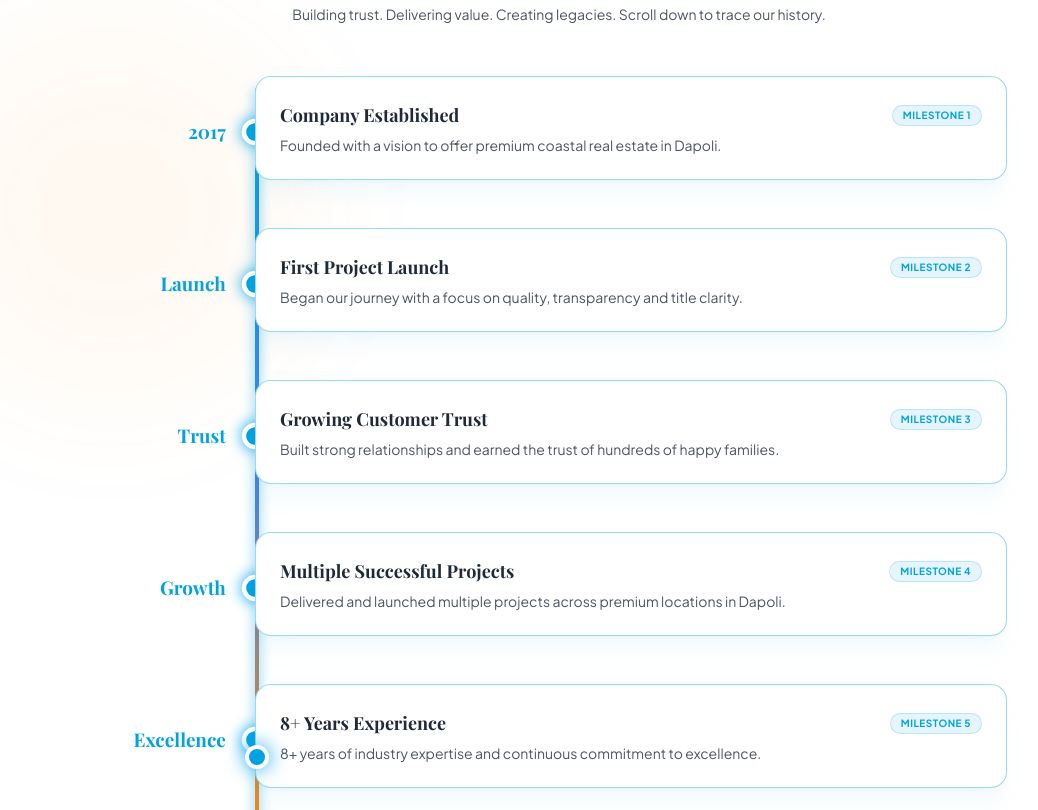
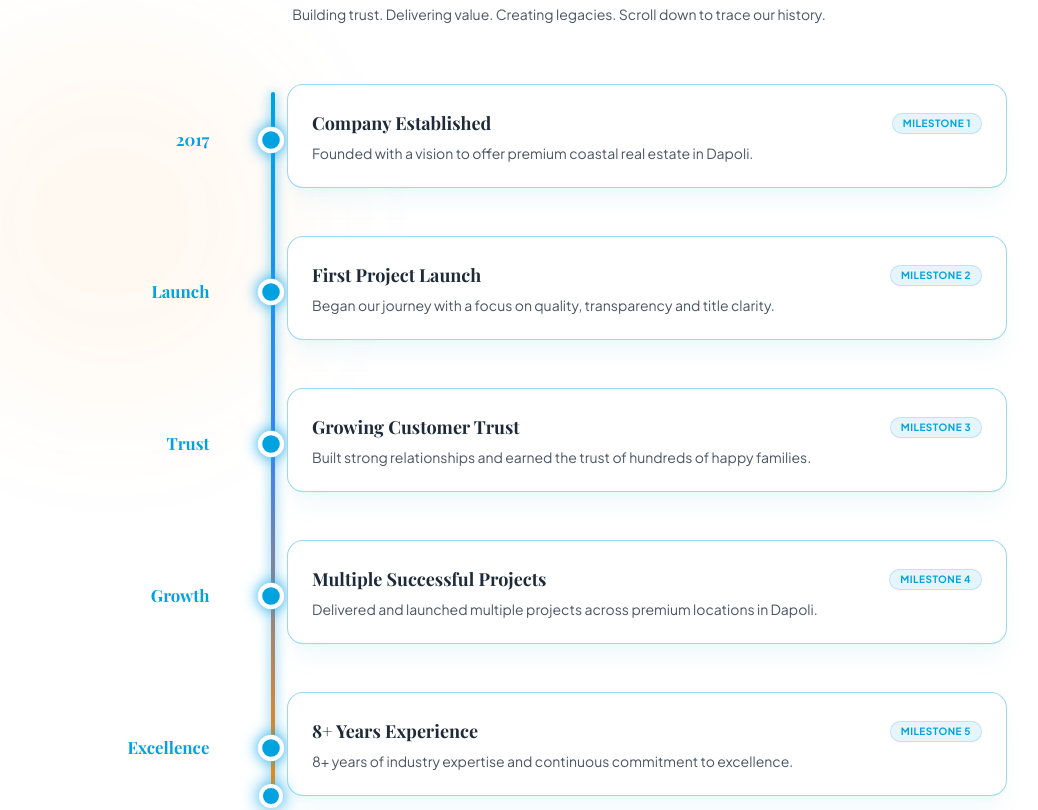
Before and after one commit to neuronexuspvtltd/kokan-nirvana-, a React (Vite) app: page /about in a window 1280 px wide. Shown: the part 3118-3928 px from the top of the page, without its empty margins (81-1119 px from the left). Built offline with nearby package versions, Linux system fonts and the light colour scheme; no server answers; a web font is replaced by a local one.

Commit message:
fix(about): adjust timeline line tracking padding to start/end exactly at dot centers and add generous card left-margin to eliminate line-box overlap

```diff
--- a/src/components/AboutSection.jsx
+++ b/src/components/AboutSection.jsx
@@ -35,9 +35,9 @@ function AnimatedJourneyTimeline({ items }) {
       const rect = containerRef.current.getBoundingClientRect();
       const windowHeight = window.innerHeight;
 
-      // Start progress when top of container reaches 75% of viewport
-      const startPos = windowHeight * 0.75;
-      const totalHeight = rect.height;
+      // Evaluate progress as timeline crosses the viewport center
+      const startPos = windowHeight * 0.7;
+      const totalHeight = rect.height - 72;
       const currentScroll = startPos - rect.top;
 
       let progress = (currentScroll / totalHeight) * 100;
@@ -46,25 +46,25 @@ function AnimatedJourneyTimeline({ items }) {
     };
 
     window.addEventListener('scroll', handleScroll, { passive: true });
-    handleScroll(); // Initial evaluation
+    handleScroll();
     return () => window.removeEventListener('scroll', handleScroll);
   }, []);
 
   return (
-    <div ref={containerRef} className="relative max-w-4xl mx-auto py-6">
-      {/* Background Vertical Line Track */}
-      <div className="absolute left-6 sm:left-36 top-8 bottom-8 w-1 bg-gray-200 rounded-full"></div>
+    <div ref={containerRef} className="relative max-w-4xl mx-auto py-8">
+      {/* Background Vertical Line Track (Starts at center of Node 1, ends at center of Node 5) */}
+      <div className="absolute left-7 sm:left-40 top-[2.25rem] bottom-[2.25rem] w-1 bg-gray-200 rounded-full"></div>
 
       {/* Animated Filled Line */}
       <div
-        className="absolute left-6 sm:left-36 top-8 w-1 rounded-full bg-gradient-to-b from-brand-cyan via-blue-500 to-brand-orange shadow-[0_0_12px_rgba(14,165,233,0.8)] transition-all duration-150 ease-out"
-        style={{ height: `${scrollProgress}%` }}
+        className="absolute left-7 sm:left-40 top-[2.25rem] w-1 rounded-full bg-gradient-to-b from-brand-cyan via-blue-500 to-brand-orange shadow-[0_0_12px_rgba(14,165,233,0.8)] transition-all duration-150 ease-out"
+        style={{ height: `calc((100% - 4.5rem) * ${scrollProgress / 100})` }}
       ></div>
 
       {/* Traveling Glowing Beacon Dot */}
       <div
-        className="absolute left-6 sm:left-36 -translate-x-[10px] -translate-y-1/2 w-6 h-6 rounded-full bg-brand-cyan border-4 border-white shadow-[0_0_20px_#0ea5e9] z-20 transition-all duration-150 ease-out flex items-center justify-center pointer-events-none"
-        style={{ top: `calc(2rem + ${scrollProgress * 0.88}%)` }}
+        className="absolute left-7 sm:left-40 -translate-x-1/2 -translate-y-1/2 w-6 h-6 rounded-full bg-brand-cyan border-4 border-white shadow-[0_0_18px_#0ea5e9] z-20 transition-all duration-150 ease-out flex items-center justify-center pointer-events-none"
+        style={{ top: `calc(2.25rem + (100% - 4.5rem) * ${scrollProgress / 100})` }}
       >
         <span className="w-2.5 h-2.5 rounded-full bg-white animate-ping"></span>
       </div>
@@ -77,12 +77,12 @@ function AnimatedJourneyTimeline({ items }) {
           const isActive = Math.abs(scrollProgress - itemThreshold) < 15;
 
           return (
-            <div key={idx} className="relative flex flex-col sm:flex-row items-start sm:items-center gap-4 sm:gap-8 group">
+            <div key={idx} className="relative flex flex-col sm:flex-row items-start sm:items-center min-h-[5rem] group">
 
               {/* Year Label */}
-              <div className="sm:w-28 text-left sm:text-right pl-14 sm:pl-0">
+              <div className="sm:w-32 text-left sm:text-right pl-16 sm:pl-0 sm:pr-8 sm:py-2 flex-shrink-0">
                 <span
-                  className={`font-serif text-sm sm:text-lg font-bold transition-all duration-300 block ${
+                  className={`font-serif text-sm sm:text-base font-bold transition-all duration-300 block ${
                     isPassed ? 'text-brand-cyan scale-105' : 'text-gray-400'
                   }`}
                 >
@@ -90,8 +90,8 @@ function AnimatedJourneyTimeline({ items }) {
                 </span>
               </div>
 
-              {/* Bullet Node */}
-              <div className="absolute left-6 sm:left-36 -translate-x-1/2 flex items-center justify-center">
+              {/* Bullet Node (Centered on Line) */}
+              <div className="absolute left-7 sm:left-40 top-3 sm:top-1/2 -translate-x-1/2 -translate-y-1/2 flex items-center justify-center">
                 <div
                   className={`w-6 h-6 rounded-full border-4 transition-all duration-500 flex items-center justify-center ${
                     isPassed
@@ -100,14 +100,14 @@ function AnimatedJourneyTimeline({ items }) {
                   }`}
                 >
                   {isActive && (
-                    <span className="absolute w-9 h-9 rounded-full bg-brand-cyan/30 animate-ping"></span>
+                    <span className="absolute w-8 h-8 rounded-full bg-brand-cyan/30 animate-ping"></span>
                   )}
                 </div>
               </div>
 
-              {/* Content Card */}
+              {/* Content Card (Generous margin, never overlaps line) */}
               <div
-                className={`ml-14 sm:ml-0 flex-1 p-5 sm:p-6 rounded-2xl border transition-all duration-500 ${
+                className={`ml-16 sm:ml-12 flex-1 p-5 sm:p-6 rounded-2xl border transition-all duration-500 ${
                   isPassed
                     ? 'bg-white border-brand-cyan/40 shadow-xl shadow-brand-cyan/5 -translate-y-1'
                     : 'bg-sand-50/70 border-gray-200/80 opacity-70'
```
Also changed, not shown: 4 other files (tests, documents, lock files or other folders).
